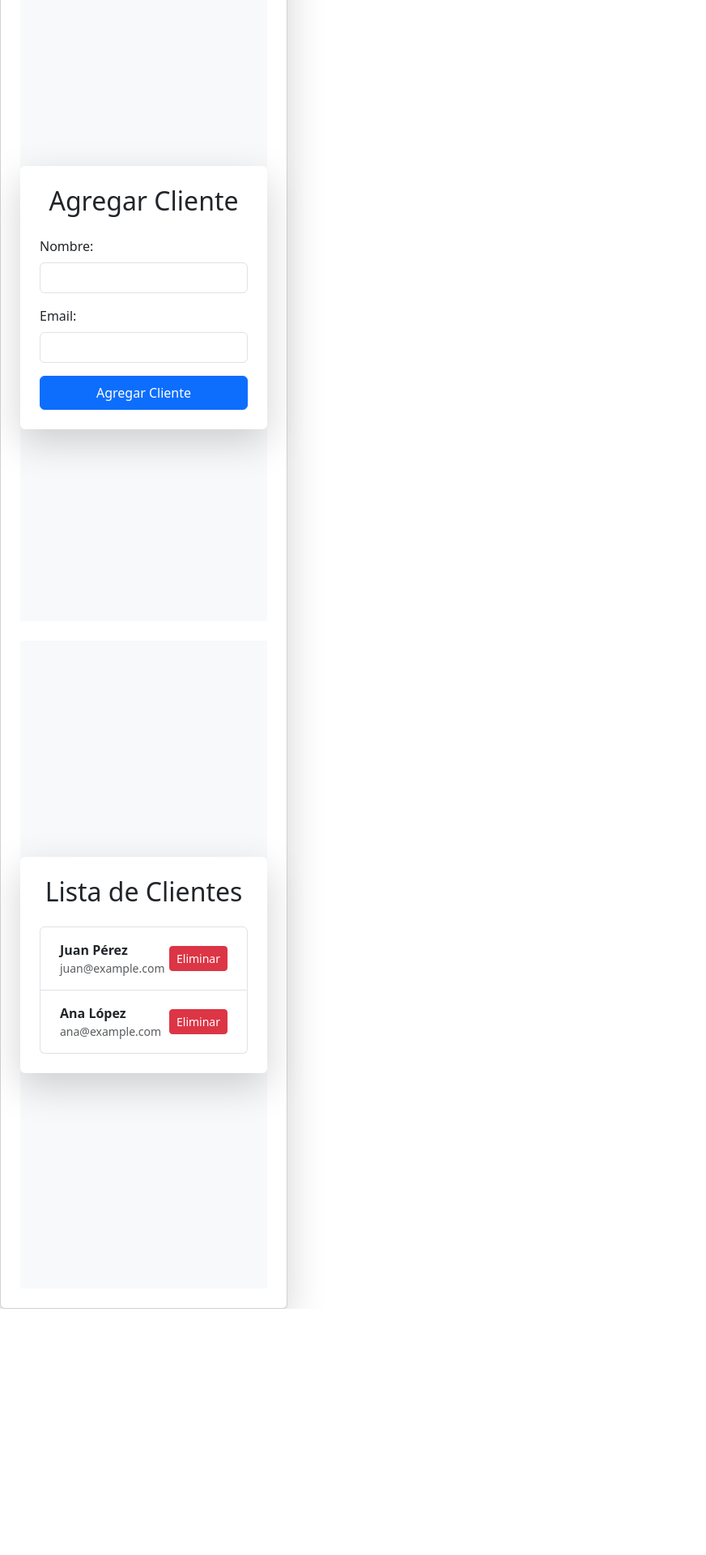
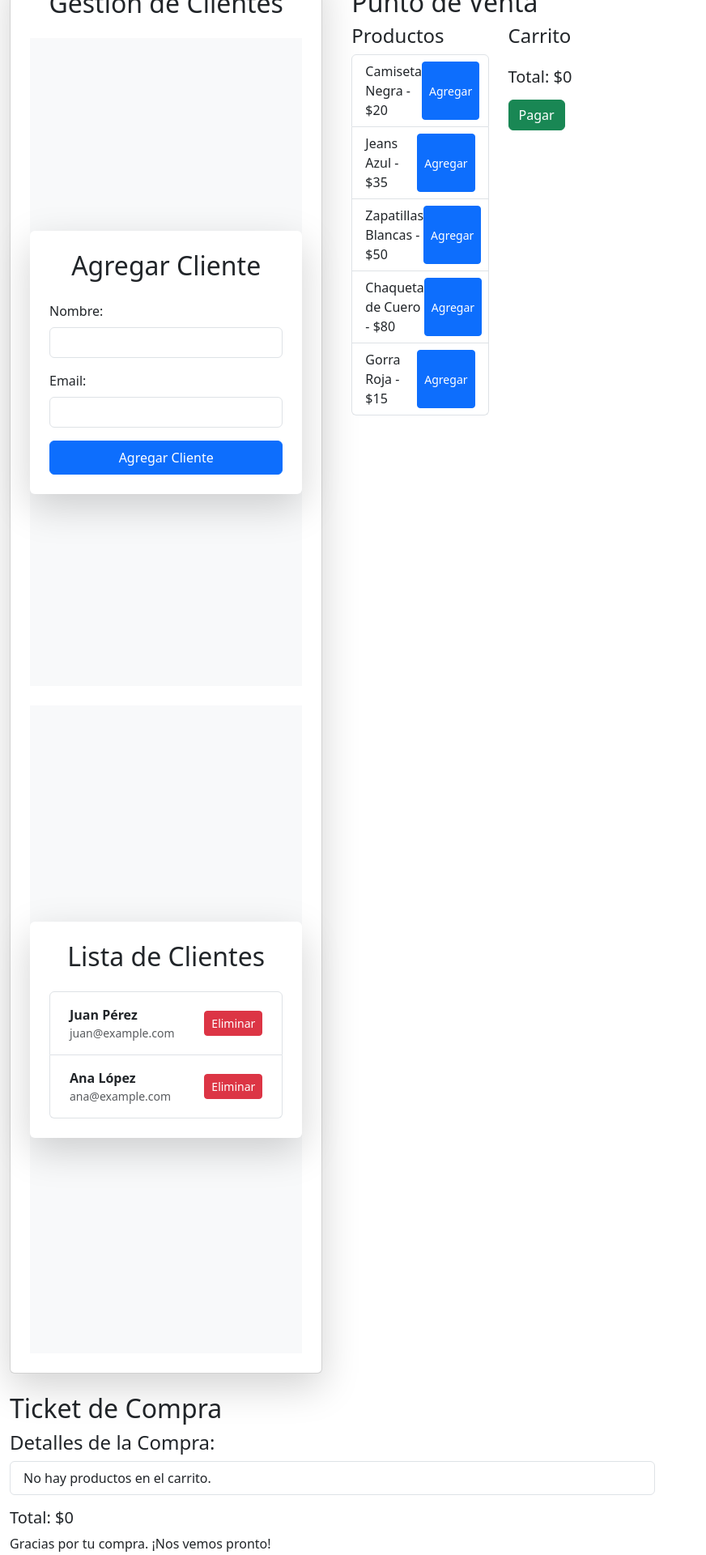
Before and after one commit to mmariellemm/ProyectoMSD_Frontend, a React (Vite) app in the folder front_MSD/: page /ticket in a window 1280 px wide. Shown: the part 120-2040 px from the top of the page at 81% size, without its empty margins (0-872 px from the left). Before the commit the page ends 1736 px from the top, so only its background shows below. Built offline with nearby package versions, Linux system fonts and the light colour scheme.

Commit message:
hice cambios en el punto de venta

```diff
--- a/front_MSD/src/App.tsx
+++ b/front_MSD/src/App.tsx
@@ -1,8 +1,11 @@
 import React, { useState } from "react";
 import 'bootstrap/dist/css/bootstrap.min.css';
+import { BrowserRouter as Router, Route, Routes } from "react-router-dom";
 import ClientesList from "./assets/complemento/Clientes/ClientesList";
 import ClientesAdd from "./assets/complemento/Clientes/ClientesAdd";
 import ClientesEdit from "./assets/complemento/Clientes/CientesEdit";
+import POS from "./assets/complemento/Punto de venta/POS";
+import Ticket from "./assets/complemento/Punto de venta/Ticket";
 
 const App: React.FC = () => {
   const [clientes, setClientes] = useState([
@@ -26,8 +29,14 @@ const App: React.FC = () => {
   };
 
   return (
-    <div className="d-flex justify-content-center align-items-center min-vh-100 bg-light">
-      <div className="card shadow-lg p-4" style={{ width: "100%" }}>
+    <Router>
+      <div className="container mt-4">
+        <h1 className="text-center">Sistema de Gestión</h1>
+
+        <div className="row">
+          {/* Gestión de Clientes */}
+          <div className="col-md-6">
+            <div className="card shadow-lg p-4">
               <h2 className="text-center mb-4">Gestión de Clientes</h2>
               {clienteEditando ? (
                 <ClientesEdit
@@ -45,6 +54,19 @@ const App: React.FC = () => {
               )}
             </div>
           </div>
+
+          {/* Punto de Venta */}
+          <div className="col-md-6">
+            <POS />
+          </div>
+        </div>
+      </div>
+
+      <Routes>
+        {/* Ruta para la página del ticket */}
+        <Route path="/ticket" element={<Ticket />} />
+      </Routes>
+    </Router>
   );
 };
 
--- /dev/null
+++ b/front_MSD/src/assets/complemento/Punto de venta/POS.tsx
@@ -0,0 +1,83 @@
+import React, { useState } from "react";
+import { useNavigate } from "react-router-dom"; // Usamos useNavigate en lugar de useHistory
+import 'bootstrap/dist/css/bootstrap.min.css';
+
+interface Product {
+  id: number;
+  name: string;
+  price: number;
+}
+
+const products: Product[] = [
+  { id: 1, name: "Camiseta Negra", price: 20 },
+  { id: 2, name: "Jeans Azul", price: 35 },
+  { id: 3, name: "Zapatillas Blancas", price: 50 },
+  { id: 4, name: "Chaqueta de Cuero", price: 80 },
+  { id: 5, name: "Gorra Roja", price: 15 },
+];
+
+const POS: React.FC = () => {
+  const [cart, setCart] = useState<Product[]>([]); // Definimos explícitamente que cart es un array de Product
+  const navigate = useNavigate(); // Usamos useNavigate en lugar de useHistory
+
+  const addToCart = (product: Product) => {
+    setCart([...cart, product]);
+  };
+
+  const removeFromCart = (id: number) => {
+    setCart(cart.filter((item) => item.id !== id));
+  };
+
+  const getTotal = () => {
+    return cart.reduce((total, item) => total + item.price, 0);
+  };
+
+  const handlePayment = () => {
+    navigate("/ticket", {
+      state: { cart, total: getTotal() }, // Pasamos el cart y el total a la siguiente página
+    });
+  };
+
+  return (
+    <div className="container mt-4">
+      <h2>Punto de Venta</h2>
+      <div className="row">
+        <div className="col-md-6">
+          <h4>Productos</h4>
+          <ul className="list-group">
+            {products.map((product) => (
+              <li
+                key={product.id} // Usamos product.id como key en lugar de index para mayor consistencia
+                className="list-group-item d-flex justify-content-between"
+              >
+                {product.name} - ${product.price}
+                <button className="btn btn-primary btn-sm" onClick={() => addToCart(product)}>
+                  Agregar
+                </button>
+              </li>
+            ))}
+          </ul>
+        </div>
+        <div className="col-md-6">
+          <h4>Carrito</h4>
+          <ul className="list-group">
+            {cart.map((item) => (
+              <li key={item.id} className="list-group-item d-flex justify-content-between">
+                {item.name} - ${item.price}
+                <button className="btn btn-danger btn-sm" onClick={() => removeFromCart(item.id)}>
+                  Quitar
+                </button>
+              </li>
+            ))}
+          </ul>
+          <h5 className="mt-3">Total: ${getTotal()}</h5>
+          <button className="btn btn-success mt-2" onClick={handlePayment}>
+            Pagar
+          </button>
+        </div>
+      </div>
+    </div>
+  );
+};
+
+export default POS;
--- /dev/null
+++ b/front_MSD/src/assets/complemento/Punto de venta/Ticket.tsx
@@ -0,0 +1,43 @@
+import React from "react";
+import { useLocation } from "react-router-dom";
+
+// Definir la estructura del estado que recibimos
+interface Product {
+  id: number;
+  name: string;
+  price: number;
+}
+
+interface LocationState {
+  cart: Product[];
+  total: number;
+}
+
+const Ticket: React.FC = () => {
+  const location = useLocation();
+
+  // Verificamos que location.state existe antes de usarlo
+  const { cart, total }: LocationState = location.state || { cart: [], total: 0 };
+
+  return (
+    <div className="container mt-4">
+      <h2>Ticket de Compra</h2>
+      <h4>Detalles de la Compra:</h4>
+      <ul className="list-group">
+        {cart.length > 0 ? (
+          cart.map((item) => (
+            <li key={item.id} className="list-group-item">
+              {item.name} - ${item.price}
+            </li>
+          ))
+        ) : (
+          <li className="list-group-item">No hay productos en el carrito.</li>
+        )}
+      </ul>
+      <h5 className="mt-3">Total: ${total}</h5>
+      <p>Gracias por tu compra. ¡Nos vemos pronto!</p>
+    </div>
+  );
+};
+
+export default Ticket;
--- /dev/null
+++ b/package.json
@@ -0,0 +1,5 @@
+{
+  "dependencies": {
+    "react-router-dom": "^7.4.0"
+  }
+}
```
Also changed, not shown: 1 other file (tests, documents, lock files or other folders). Lines whose indentation alone changed are shown as unchanged.
